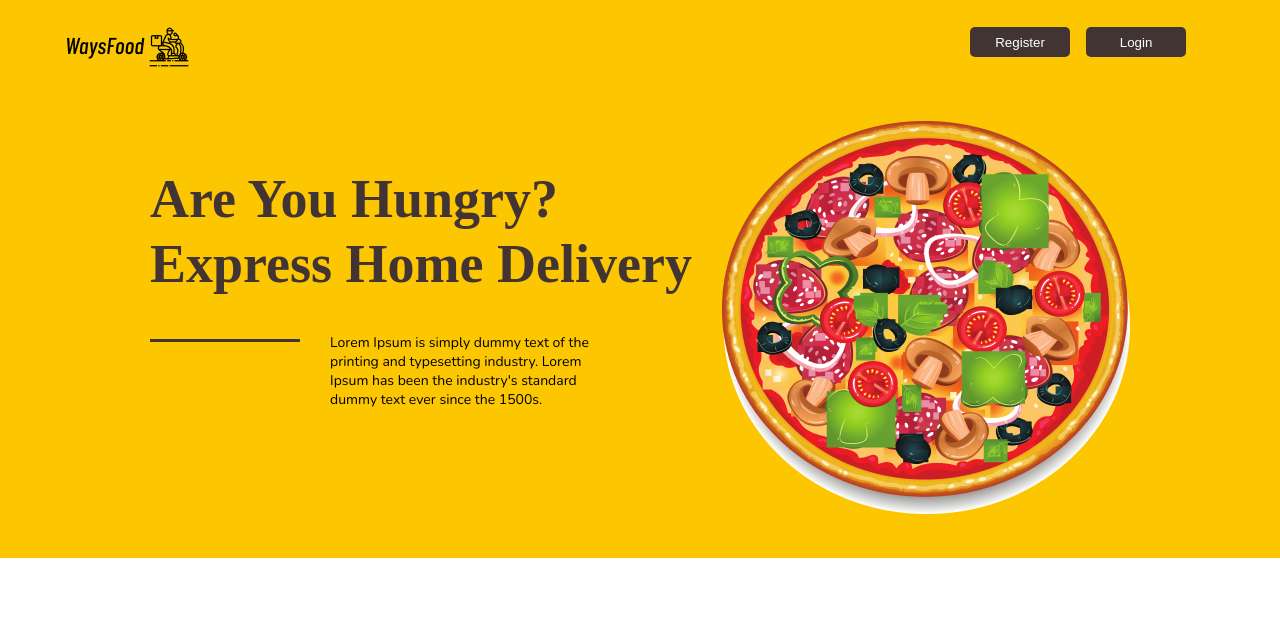
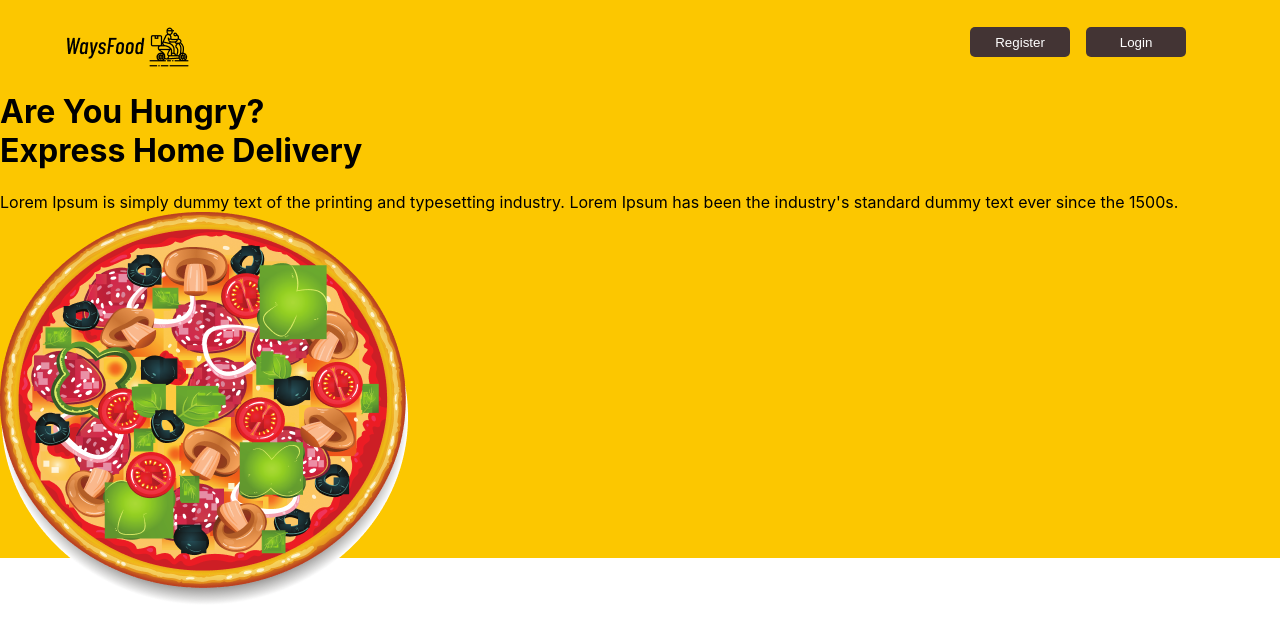
Before and after one commit to rizaruved/waysfood, a React (Create React App) app: page / in a window 1280 px wide. Shown: the top 642 px of the page. Built offline with nearby package versions, Linux system fonts and the light colour scheme; a web font is replaced by a local one.

Commit message:
/ ‘src/pages/Home.jsx’

```diff
--- a/src/pages/Home.jsx
+++ b/src/pages/Home.jsx
@@ -21,21 +21,23 @@ function Home() {
           </div>
 
           {/* Header Content Wrapper */}
-          <div className="main">
-            <div className="mainText">
+          <div className="jumbotron">
+            <div className="jumbotronText">
               <h1 >Are You Hungry? <br/> Express Home Delivery</h1>
-              <div className="mainContent">
-                <div className="mainStick"></div>
-                <div className="mainDescription">
+              <div className="jumbotronContent">
+                <div className="jumbotronStick"></div>
+                <div className="jumbotronDescription">
                   Lorem Ipsum is simply dummy text of the printing and typesetting industry. Lorem Ipsum has been the industry's standard dummy text ever since the 1500s.
                 </div>
               </div>
             </div>
-            <div className="mainImage">
+            <div className="jumbotronImage">
               <img src={pizza} alt="pizza-image"/>
             </div>
           </div>
         </div>
+
+
         <div>
 
         </div>
```
